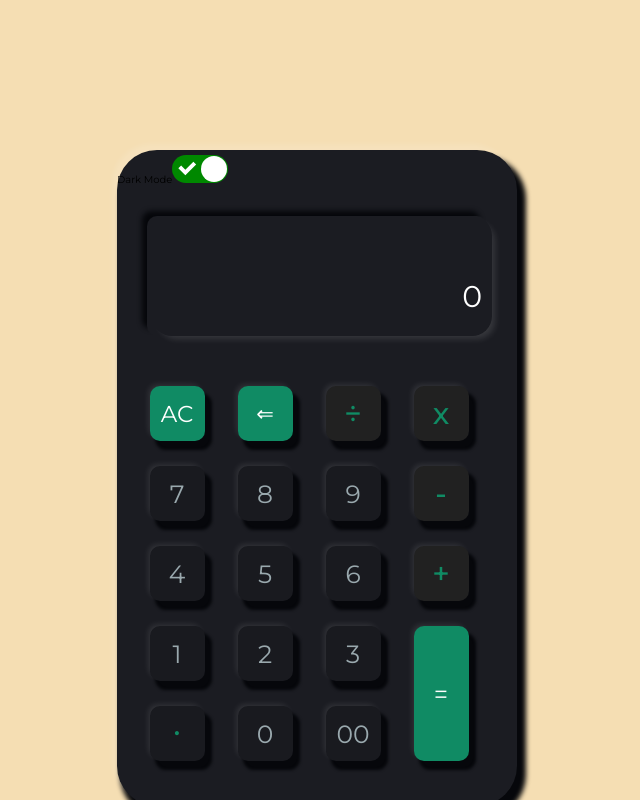
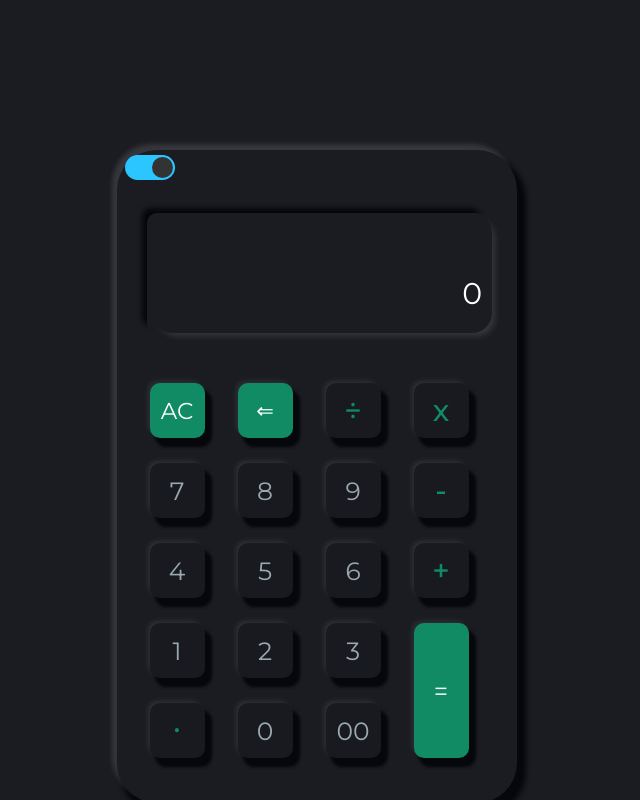
Before and after one commit to ebokes/react-calculator-app, a React (Vite) app: page / in a window 1280 px wide. Shown: the whole page, without its empty margins (323-963 px from the left). Built offline with nearby package versions, Linux system fonts and the light colour scheme.

Commit message:
style: update light mode style

```diff
--- a/src/App.jsx
+++ b/src/App.jsx
@@ -1,25 +1,51 @@
-import { useContext } from "react";
+import { createContext, useState } from "react";
 import { ThemeProvider } from "styled-components";
 import Calculator from "./components/Calculator";
-import { CalcContainer } from "./components/calculatorStyle";
-import ThemeContextProvider, {
-  ThemeContext,
-} from "./components/context/ThemeContext";
+// import { CalcContainer } from "./components/calculatorStyle";
+
+export const ThemeContext = createContext();
 
 function App() {
-  const theme = useContext(ThemeContext);
-  const sTheme = {
-    body: "green",
-    button: "red",
+  const [theme, setTheme] = useState("dark");
+  const isDarkTheme = theme === "dark";
+
+  const toggleTheme = () => {
+    setTheme(isDarkTheme ? "light" : "dark");
   };
+
+  const darkTheme = {
+    body: "#1b1c22",
+    shadow: "#06070b",
+    shadowb: " #ffffff1f",
+    white: "#ffffff",
+    previous: "#ffffffcc",
+    screenBefore: "#ffffff1f",
+    btnBackground: "#191a1f",
+    btnTextColor: "#9aa9ae",
+    btnBoxShadow: "#06070b",
+    btnBoxShadowbefore: "#ffffff1f",
+    operation: "#212121",
+  };
+  const lightTheme = {
+    body: "#e5e5e5",
+    shadow: "#06070b83",
+    shadowb: " #ffffff75",
+    white: "#000",
+    previous: "#000000cc",
+    screenBefore: "#d0d0d0",
+    btnBackground: "#e5e5e5",
+    btnTextColor: "#000",
+    btnBoxShadow: "#333333a2",
+    btnBoxShadowbefore: "#00000039",
+    operation: "#212121",
+  };
+
   return (
-    <ThemeContextProvider>
-      {/* <ThemeProvider theme={sTheme}> */}
-      <CalcContainer>
+    <ThemeContext.Provider value={{ isDarkTheme, toggleTheme }}>
+      <ThemeProvider theme={isDarkTheme ? darkTheme : lightTheme}>
         <Calculator />
-      </CalcContainer>
-      {/* </ThemeProvider> */}
-    </ThemeContextProvider>
+      </ThemeProvider>
+    </ThemeContext.Provider>
   );
 }
 
--- a/src/components/Calculator.jsx
+++ b/src/components/Calculator.jsx
@@ -1,4 +1,5 @@
 import React, { useContext, useState } from "react";
+import { ThemeContext } from "../App";
 import {
   Wrapper,
   Keypad,
@@ -9,11 +10,10 @@ import {
   Container,
   CalcWrapper,
 } from "./calculatorStyle";
-import ReactSwitch from "react-switch";
-import { ThemeContext } from "./context/ThemeContext";
+import Switch from "./Switch";
 
 const Calculator = () => {
-  const { theme, toggleTheme } = useContext(ThemeContext);
+  const { toggleTheme, isDarkTheme } = useContext(ThemeContext);
   const [current, setCurrent] = useState("");
   const [previous, setPrevious] = useState("");
   const [operations, setOperations] = useState("");
@@ -86,13 +86,10 @@ const Calculator = () => {
 
   return (
     // <CalcContainer>
-    <CalcWrapper id={theme}>
+    <CalcWrapper>
       <Wrapper>
         <Container>
-          <div className="switch">
-            <label> {theme === "light" ? "Light Mode" : "Dark Mode"}</label>
-            <ReactSwitch onChange={toggleTheme} checked={theme === "dark"} />
-          </div>
+          <Switch toggleTheme={toggleTheme} isDarkTheme={isDarkTheme} />
           <Screen>
             <Previous>
               {previous} {operations}
--- /dev/null
+++ b/src/components/Switch.jsx
@@ -0,0 +1,19 @@
+import React, { useState } from "react";
+import "../switch.css";
+
+const Switch = ({ toggleTheme, isDarkTheme }) => {
+  const [isToggled, setIsToggled] = useState(isDarkTheme);
+
+  const onToggle = () => {
+    setIsToggled(!isToggled);
+    toggleTheme();
+  };
+
+  return (
+    <label className="toggle-switch">
+      <input type="checkbox" checked={isToggled} onChange={onToggle} />
+      <span className="switch" />
+    </label>
+  );
+};
+export default Switch;
--- a/src/components/calculatorStyle.jsx
+++ b/src/components/calculatorStyle.jsx
@@ -1,21 +1,14 @@
 import styled from "styled-components";
 
-export const CalcContainer = styled.div`
-  position: fixed;
-  top: 0;
-  left: 0;
-  right: 0;
-  bottom: 0;
-  overflow: hidden;
-  /* background-color: brown; */
-
-  #light {
-    background-color: green;
-  }
-  #dark {
-    background-color: wheat;
-  }
-`;
+// export const CalcContainer = styled.div`
+//   position: fixed;
+//   top: 0;
+//   left: 0;
+//   right: 0;
+//   bottom: 0;
+//   overflow: hidden;
+//   background: ${({ theme }) => theme.body};
+// `;
 export const CalcWrapper = styled.div`
   position: fixed;
   top: 0;
@@ -23,14 +16,16 @@ export const CalcWrapper = styled.div`
   right: 0;
   bottom: 0;
   overflow: hidden;
+  background: ${({ theme }) => theme.body};
+  /* background: ${({ theme }) => theme.body}; */
 `;
 
 export const Wrapper = styled.section`
   width: 40rem;
   margin: 15rem auto;
-  background: #1b1c22;
+  background: ${({ theme }) => theme.body};
   border-radius: 4rem;
-  box-shadow: 0.6rem 0.9rem 0.5rem 0.3rem #06070b;
+  box-shadow: 0.6rem 0.9rem 0.5rem 0.3rem ${({ theme }) => theme.shadow};
   position: relative;
 
   &::before {
@@ -39,7 +34,7 @@ export const Wrapper = styled.section`
     width: 100%;
     height: 100%;
     border-radius: 4rem;
-    box-shadow: -0.5rem -0.6rem 0.5rem 0rem #ffffff1f;
+    box-shadow: -0.5rem -0.6rem 0.5rem 0rem ${({ theme }) => theme.shadowb};
   }
 `;
 export const Container = styled.div`
@@ -49,12 +44,12 @@ export const Container = styled.div`
 export const Screen = styled.div`
   height: 12rem;
   margin: 3rem;
-  color: #fff;
+  color: ${({ theme }) => theme.white};
   display: flex;
   justify-content: space-around;
   flex-direction: column;
   padding: 0 5px;
-  box-shadow: -0.6rem -0.6rem 0.5rem -0.1rem #06070b;
+  box-shadow: -0.6rem -0.6rem 0.5rem -0.1rem ${({ theme }) => theme.shadow};
   border-radius: 1rem;
   word-wrap: break-word;
   word-break: break-all;
@@ -67,7 +62,7 @@ export const Screen = styled.div`
     width: 100%;
     height: 100%;
     border-radius: 2rem;
-    box-shadow: 0.5rem 0.5rem 0.6rem -0.2rem #ffffff1f;
+    box-shadow: 0.5rem 0.5rem 0.6rem -0.2rem ${({ theme }) => theme.screenBefore};
   }
 `;
 
@@ -83,12 +78,12 @@ export const Keypad = styled.div`
 `;
 
 export const Previous = styled.div`
-  color: rgba(255, 255, 255, 0.8);
+  color: ${({ theme }) => theme.previous};
   font-size: 2rem;
 `;
 
 export const Current = styled.div`
-  color: #fff;
+  color: ${({ theme }) => theme.white};
   font-size: 3rem;
 `;
 
@@ -99,9 +94,9 @@ export const Button = styled.button`
   font-size: 2.5rem;
   cursor: pointer;
   border: none;
-  background-color: #191a1f;
-  color: #9aa9ae;
-  box-shadow: 0.6rem 0.8rem 0.3rem 0.1rem #06070b;
+  background-color: ${({ theme }) => theme.btnBackground};
+  color: ${({ theme }) => theme.btnTextColor};
+  box-shadow: 0.6rem 0.8rem 0.3rem 0.1rem ${({ theme }) => theme.btnBoxShadow};
   position: relative;
   position: relative;
   transition: 0.2s all;
@@ -116,14 +111,15 @@ export const Button = styled.button`
     width: 100%;
     height: 100%;
     border-radius: 1rem;
-    box-shadow: -0.3rem -0.3rem 0.6rem -0.2rem #ffffff1f;
+    box-shadow: -0.3rem -0.3rem 0.6rem -0.2rem
+      ${({ theme }) => theme.btnBoxShadowbefore};
     top: 0;
     right: 0;
     transition: 0.2s all;
   }
 
   &:active {
-    box-shadow: 0.1rem 0.1rem 0.5rem -0.1rem #06070b;
+    box-shadow: 0.1rem 0.1rem 0.5rem -0.1rem ${({ theme }) => theme.shadow};
     transform: translate(0.1rem, 0.1rem);
   }
 
@@ -131,7 +127,7 @@ export const Button = styled.button`
     operation &&
     `
     color:#108b64;
-    background-color:#212121;
+    background-color:${({ theme }) => theme.operation};
     font-size: 3rem;
     font-weight: 500;`}
 
--- a/src/components/context/ThemeContext.jsx
+++ b/src/components/context/ThemeContext.jsx
@@ -1,18 +1,18 @@
-import React, { createContext, useState } from "react";
+// import React, { createContext, useState } from "react";
 
-export const ThemeContext = createContext();
+// export const ThemeContext = createContext();
 
-const ThemeContextProvider = ({ children }) => {
-  const [theme, setTheme] = useState("dark");
+// const ThemeContextProvider = ({ children }) => {
+//   const [theme, setTheme] = useState("dark");
 
-  const toggleTheme = () => {
-    setTheme((curr) => (curr === "light" ? "dark" : "light"));
-  };
-  return (
-    <ThemeContext.Provider value={{ theme, toggleTheme }}>
-      {children}
-    </ThemeContext.Provider>
-  );
-};
+//   const toggleTheme = () => {
+//     setTheme((curr) => (curr === "light" ? "dark" : "light"));
+//   };
+//   return (
+//     <ThemeContext.Provider value={{ theme, toggleTheme }}>
+//       {children}
+//     </ThemeContext.Provider>
+//   );
+// };
 
-export default ThemeContextProvider;
+// export default ThemeContextProvider;
--- /dev/null
+++ b/src/switch.css
@@ -0,0 +1,39 @@
+.toggle-switch {
+  position: relative;
+  display: inline-block;
+  width: 50px;
+  height: 25px;
+  margin: 0 0.75rem;
+}
+.toggle-switch input[type="checkbox"] {
+  display: none;
+}
+.toggle-switch .switch {
+  position: absolute;
+  cursor: pointer;
+  background-color: #b6b6b6;
+  border-radius: 25px;
+  top: 0;
+  right: 0;
+  bottom: 0;
+  left: 0;
+  transition: background-color 0.2s ease;
+}
+.toggle-switch .switch::before {
+  position: absolute;
+  content: "";
+  left: 2px;
+  top: 2px;
+  width: 21px;
+  height: 21px;
+  background-color: #333;
+  border-radius: 50%;
+  transition: transform 0.3s ease;
+}
+.toggle-switch input[type="checkbox"]:checked + .switch::before {
+  transform: translateX(25px);
+  background-color: #333;
+}
+.toggle-switch input[type="checkbox"]:checked + .switch {
+  background-color: #2bc6ff;
+}
```
